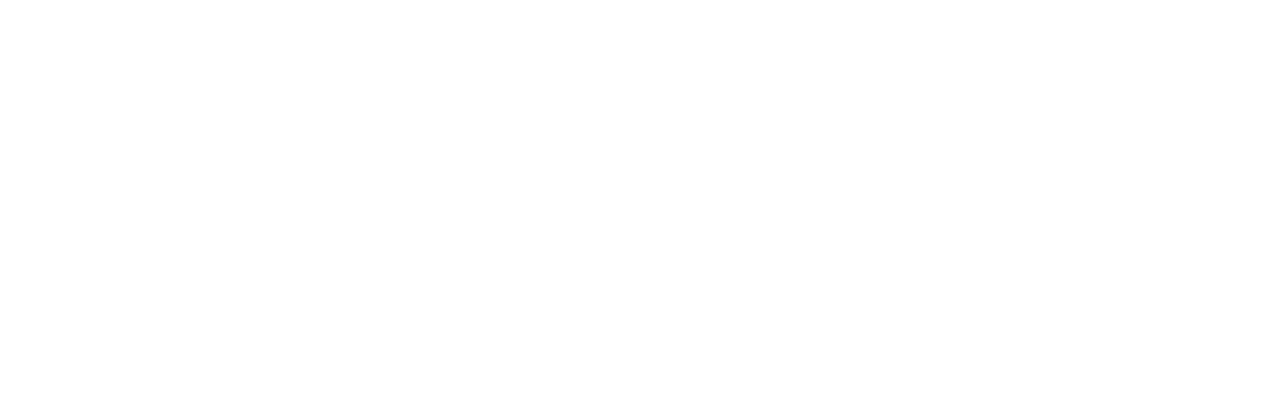
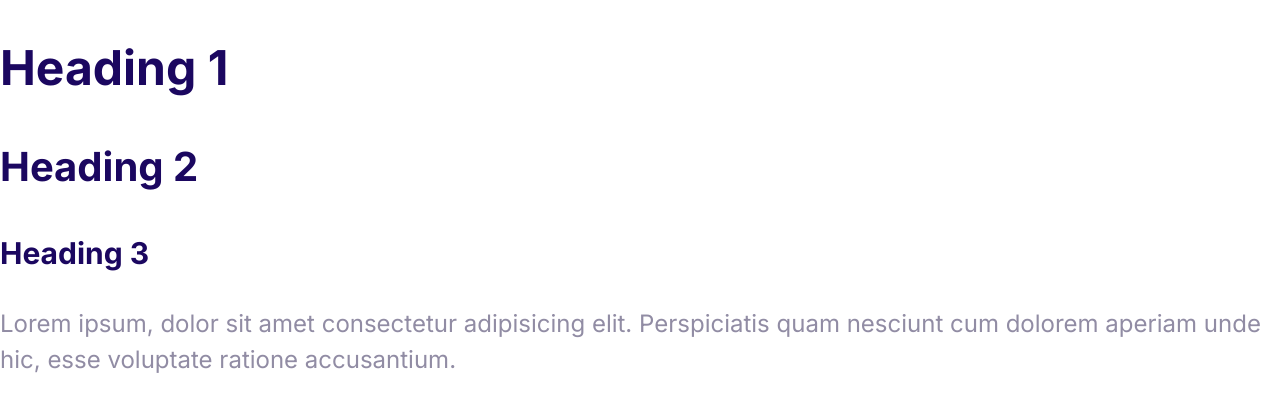
Before and after one commit to dillon-obrien/cloud_website, a plain HTML site: page index.html in a window 1280 px wide. Drawn offline with Linux system fonts and the light colour scheme.

Commit message:
Define the styles for the fonts

```diff
--- a/css/styles.css
+++ b/css/styles.css
@@ -5,3 +5,51 @@
   --color-headings: #1b0760;
   --color-body: #918ca4;
 }
+
+html {
+  font-size: 62.5%;
+}
+body {
+  font-family: Inter, Arial, Helvetica, sans-serif;
+  color: var(--color-body);
+  font-size: 2.4rem;
+  line-height: 1.5;
+  margin-bottom: 1rem;
+}
+
+h1,
+h2,
+h3 {
+  color: var(--color-headings);
+}
+
+h1 {
+  font-size: 7rem;
+}
+
+h2 {
+  font-size: 4rem;
+}
+
+h3 {
+  font-size: 3rem;
+}
+
+p {
+  margin-top: 0;
+}
+
+@media screen and(min-width: 1024px) {
+  body {
+    font-size: 1.8rem;
+  }
+  h1 {
+    font-size: 8rem;
+  }
+  h2 {
+    font-size: 4rem;
+  }
+  h3 {
+    font-size: 2.4rem;
+  }
+}
--- a/index.html
+++ b/index.html
@@ -5,8 +5,23 @@
     <meta http-equiv="X-UA-Compatible" content="IE=edge" />
     <meta name="viewport" content="width=device-width, initial-scale=1.0" />
     <title>Moshify</title>
+    <link rel="preconnect" href="https://fonts.googleapis.com" />
+    <link rel="preconnect" href="https://fonts.gstatic.com" crossorigin />
+    <link
+      href="https://fonts.googleapis.com/css2?family=Inter:wght@400;700&display=swap"
+      rel="stylesheet"
+    />
     <link rel="stylesheet" href="css/styles.css" />
     <link rel="stylesheet" href="css/normalize.css" />
   </head>
-  <body></body>
+  <body>
+    <h1>Heading 1</h1>
+    <h2>Heading 2</h2>
+    <h3>Heading 3</h3>
+    <p>
+      Lorem ipsum, dolor sit amet consectetur adipisicing elit. Perspiciatis
+      quam nesciunt cum dolorem aperiam unde hic, esse voluptate ratione
+      accusantium.
+    </p>
+  </body>
 </html>
```
